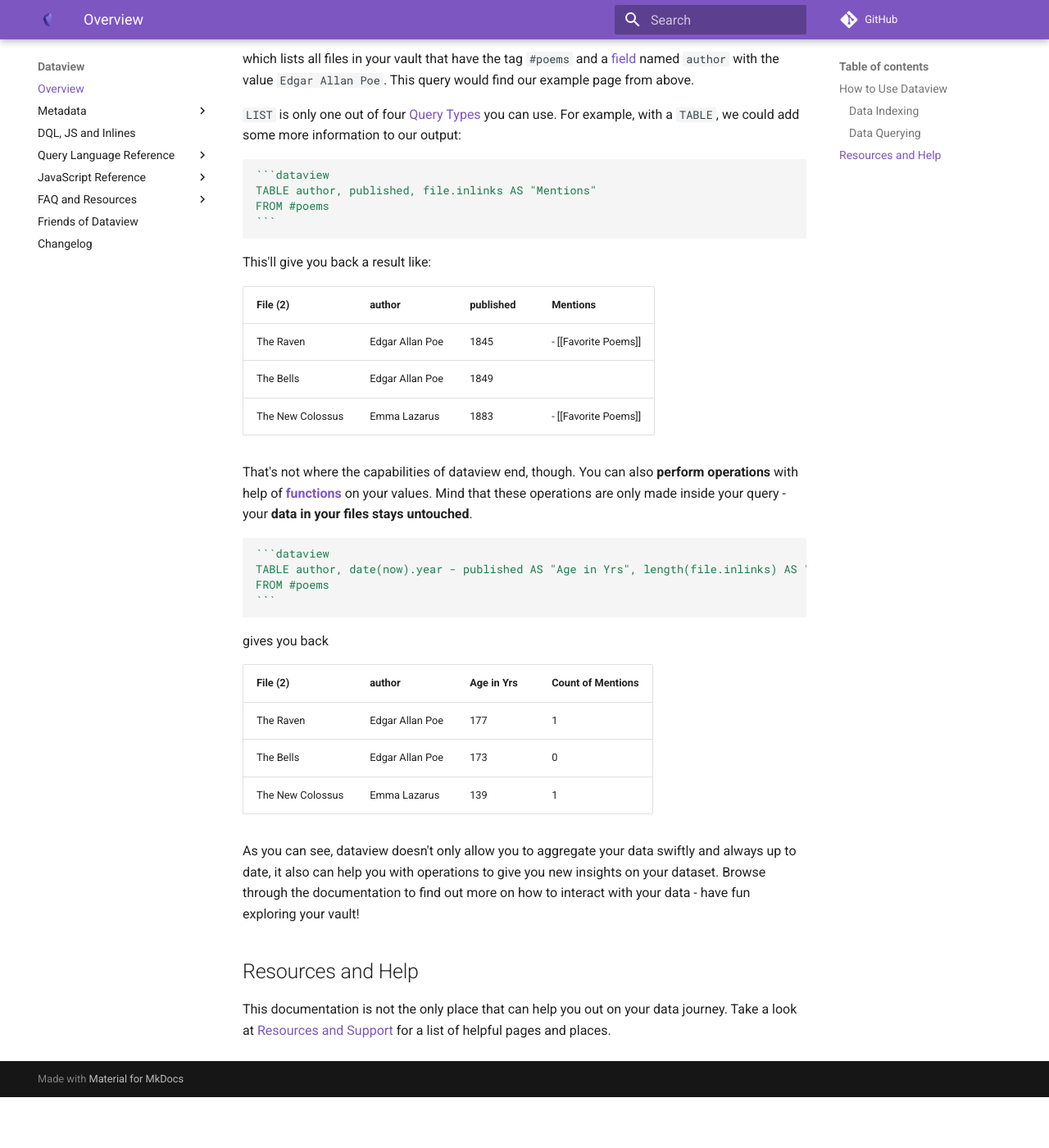
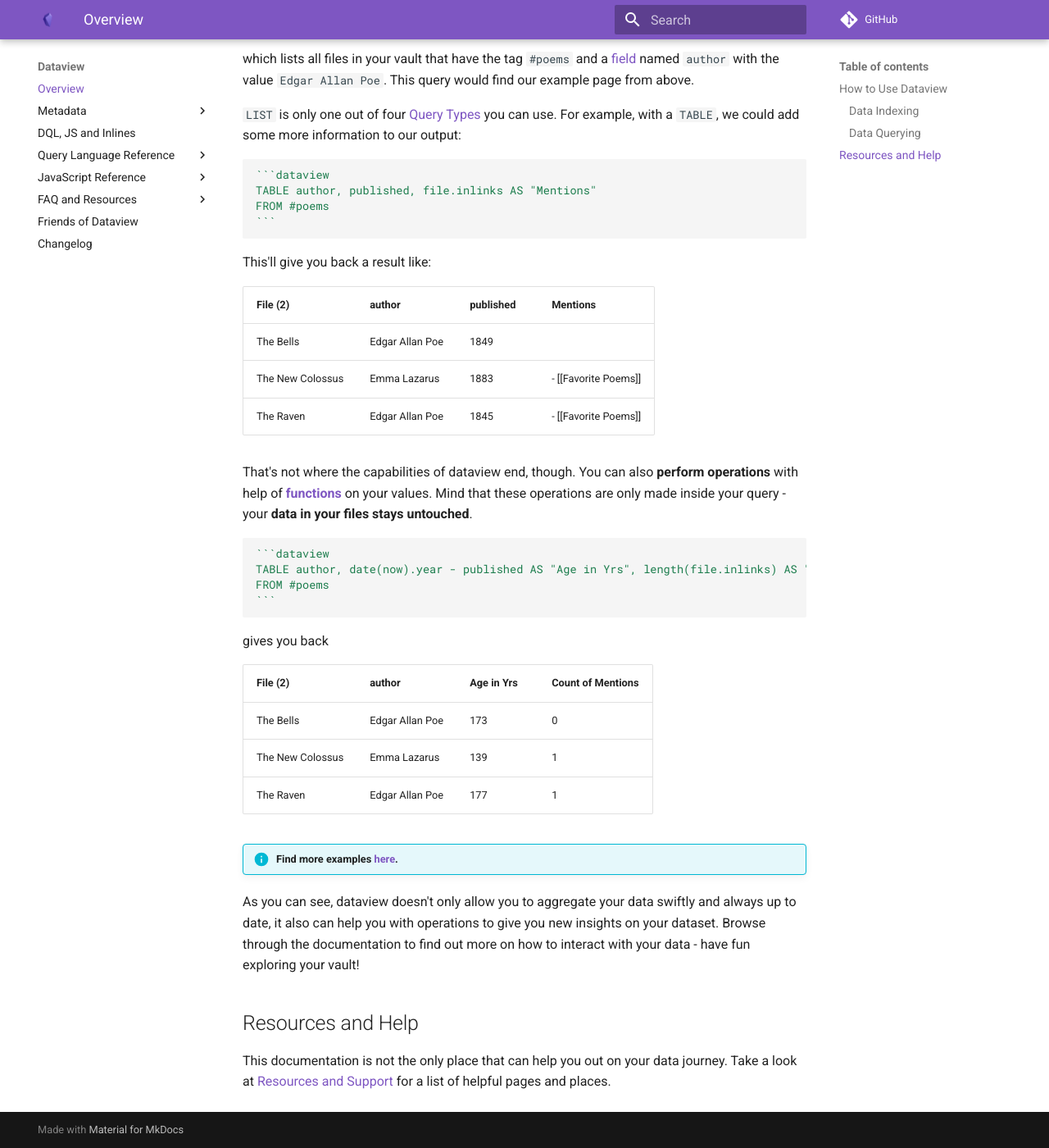
Before and after one commit to blacksmithgu/obsidian-dataview, an MkDocs documentation site: the page built from docs/docs/index.md, in a window 1280 px wide and 1400 px high, scrolled down 2870 px. Shown: the whole window at 82% size. Built offline with MkDocs 1.6.1 and Material for MkDocs 9.7.7, drawn with Linux system fonts in a browser that asks for light colours; comment, search, counter and statistics services are not loaded; before the commit the page ends 4208 px from its top, so only the background shows below that.

Commit message:
docs(overview): fix table order, add link to examples

```diff
--- a/docs/docs/index.md
+++ b/docs/docs/index.md
@@ -118,9 +118,9 @@ This'll give you back a result like:
 
 | File (2) |	author |	published	| Mentions |
 | -------- | ------- | ---------- | -------- |
-| The Raven |	Edgar Allan Poe |	1845 | - [[Favorite Poems]] |
 | The Bells |	Edgar Allan Poe |	1849 |  |
 | The New Colossus |	Emma Lazarus | 1883	| - [[Favorite Poems]] |
+| The Raven |	Edgar Allan Poe |	1845 | - [[Favorite Poems]] |
 
 That's not where the capabilities of dataview end, though. You can also **perform operations** with help of [**functions**](reference/functions.md) on your values. Mind that these operations are only made inside your query - your **data in your files stays untouched**.
 
@@ -135,9 +135,11 @@ gives you back
 
 | File (2) |	author |	Age in Yrs	| Count of Mentions |
 | -------- | ------- | ---------- | -------- |
+| The Bells	|  Edgar Allan Poe |	173 | 0 |
+| The New Colossus	| Emma Lazarus |	139 |	1 |
 | The Raven |	Edgar Allan Poe |	177 | 1 |
-| The Bells	|  Edgar Allan Poe |	173 | 0 |
-|The New Colossus	| Emma Lazarus |	139 |	1 |
+
+!!! info "Find more examples [here](resources/examples.md)."
 
 As you can see, dataview doesn't only allow you to aggregate your data swiftly and always up to date, it also can help you with operations to give you new insights on your dataset. Browse through the documentation to find out more on how to interact with your data - have fun exploring your vault!
 
```
